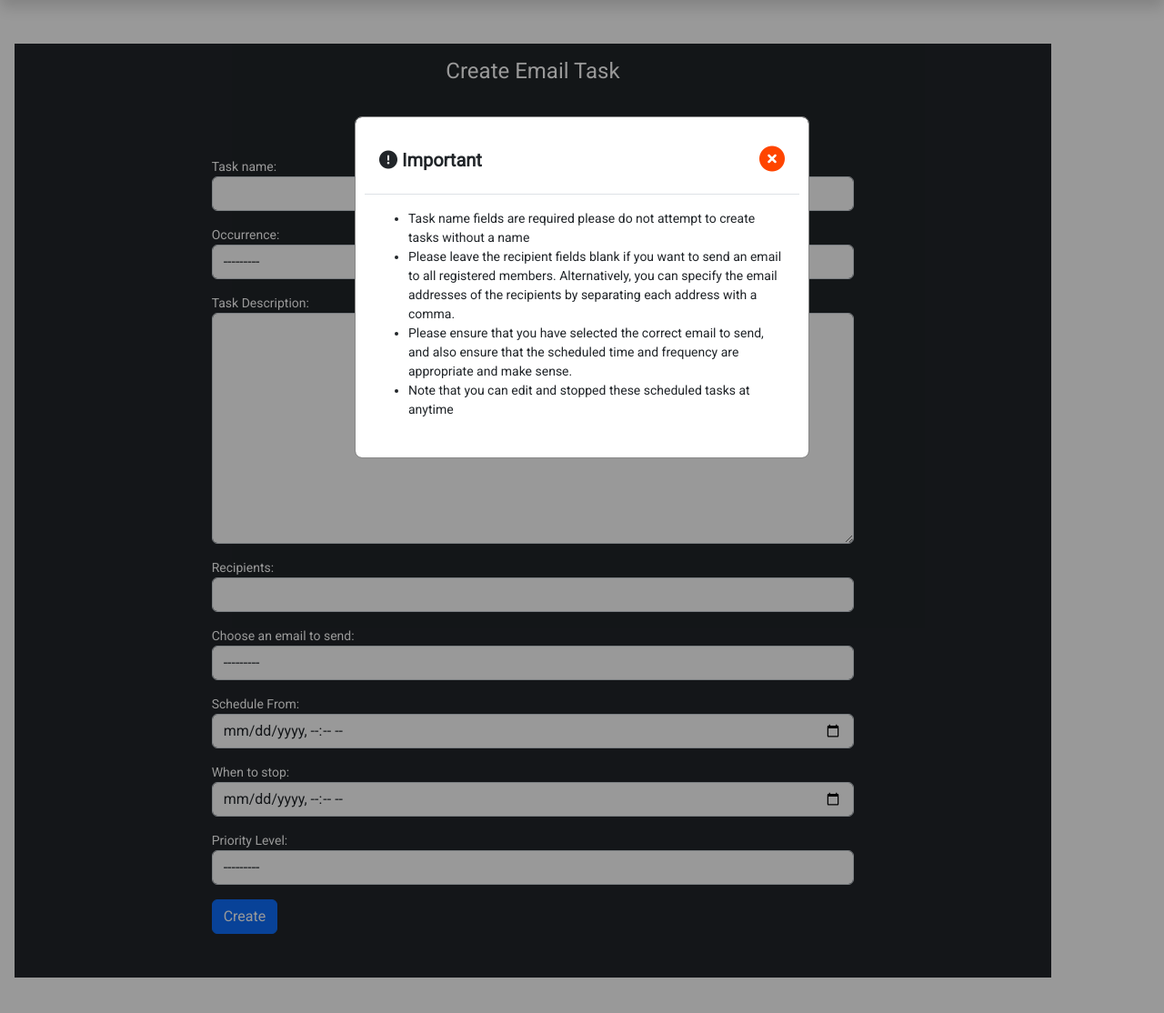
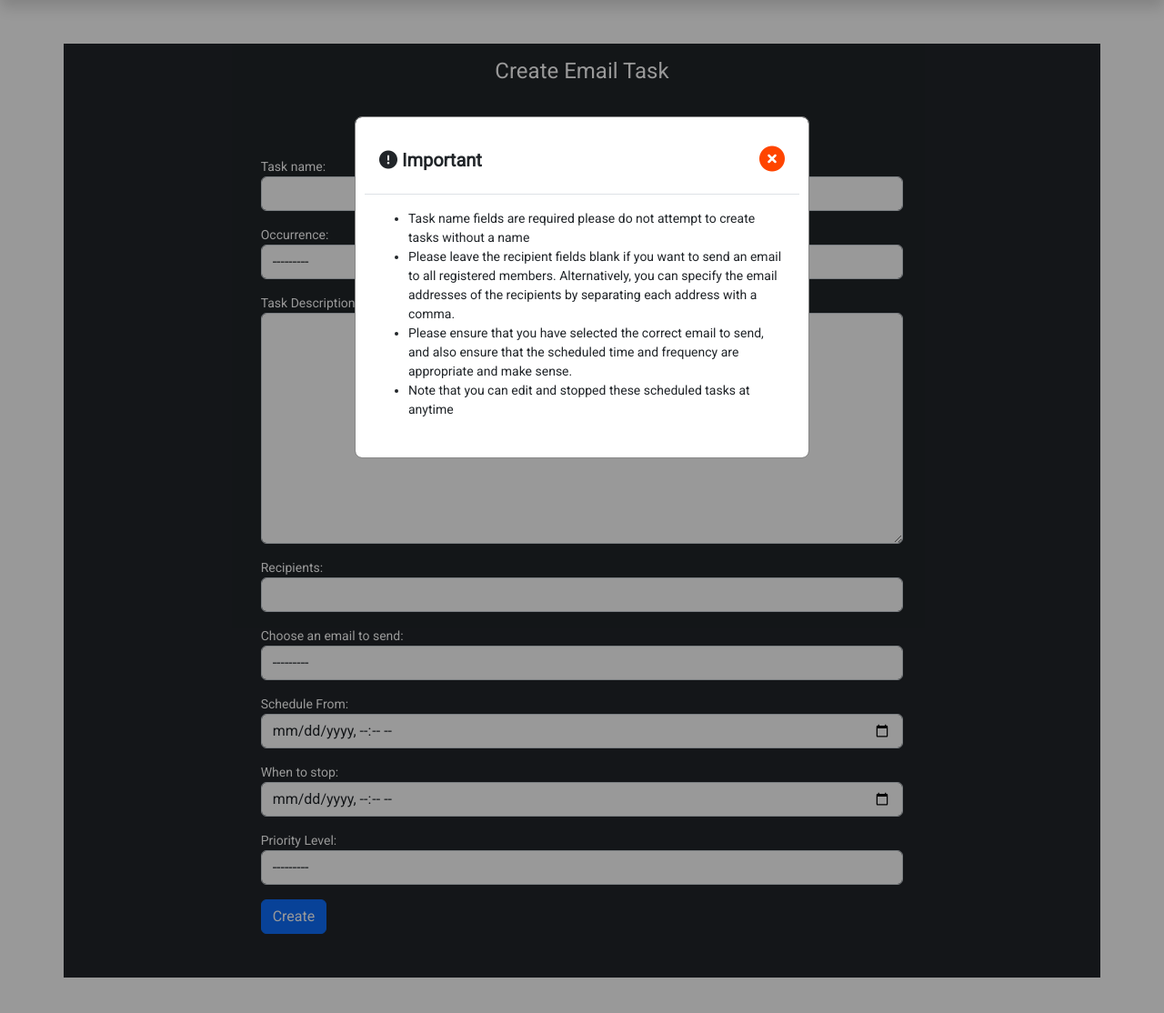
Before and after one commit to Zoanax/SmartForm, a Django app: page /master/create_task in a window 1280 px wide. Shown: the part 72-1186 px from the top of the page at 91% size. Run offline with Django 4.2, Linux system fonts and the light colour scheme; data comes from the database, SQL or seed files in the repository; some libraries are stand-ins or nearby versions.

Commit message:
modified:   templates/smartemail/create.html

```diff
--- a/templates/smartemail/create.html
+++ b/templates/smartemail/create.html
@@ -3,7 +3,7 @@
 
 {% block navbar %}
 
-    <div class="container m-3 bg-dark text-white ">
+    <div class="container m-3 bg-dark text-white mx-auto">
         <h4 class="text-center m-3 p-3 "> {{ what_to_create}}</h4>
         <div class="row p-3 ">
             <div class="col-8 mx-auto p-3 m-3 ">
```
